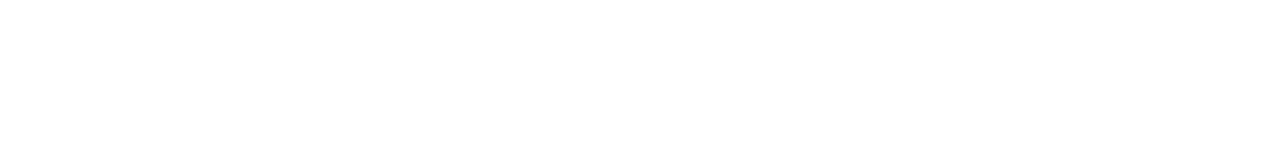
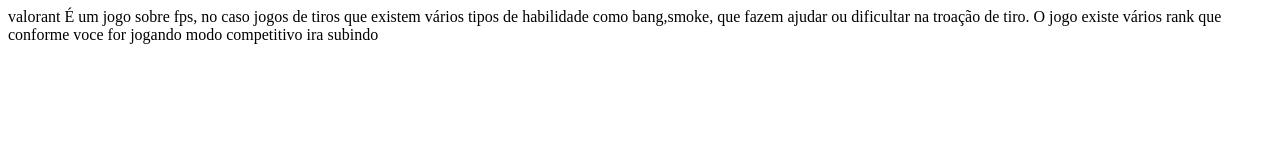
Before and after one commit to biajapa/Bia-HTML, a plain HTML site: page index.html in a window 1280 px wide. Drawn offline with Linux system fonts and the light colour scheme.

Commit message:
index.html

```diff
--- a/index.html
+++ b/index.html
@@ -6,6 +6,10 @@
     <title>Document</title>
 </head>
 <body>
+    valorant
 
+    É um jogo sobre fps, no caso jogos de tiros que existem vários tipos de habilidade
+    como bang,smoke, que fazem ajudar ou dificultar na troação de tiro.
+    O jogo existe vários rank que conforme voce for jogando modo competitivo ira subindo
 </body>
 </html>
```
